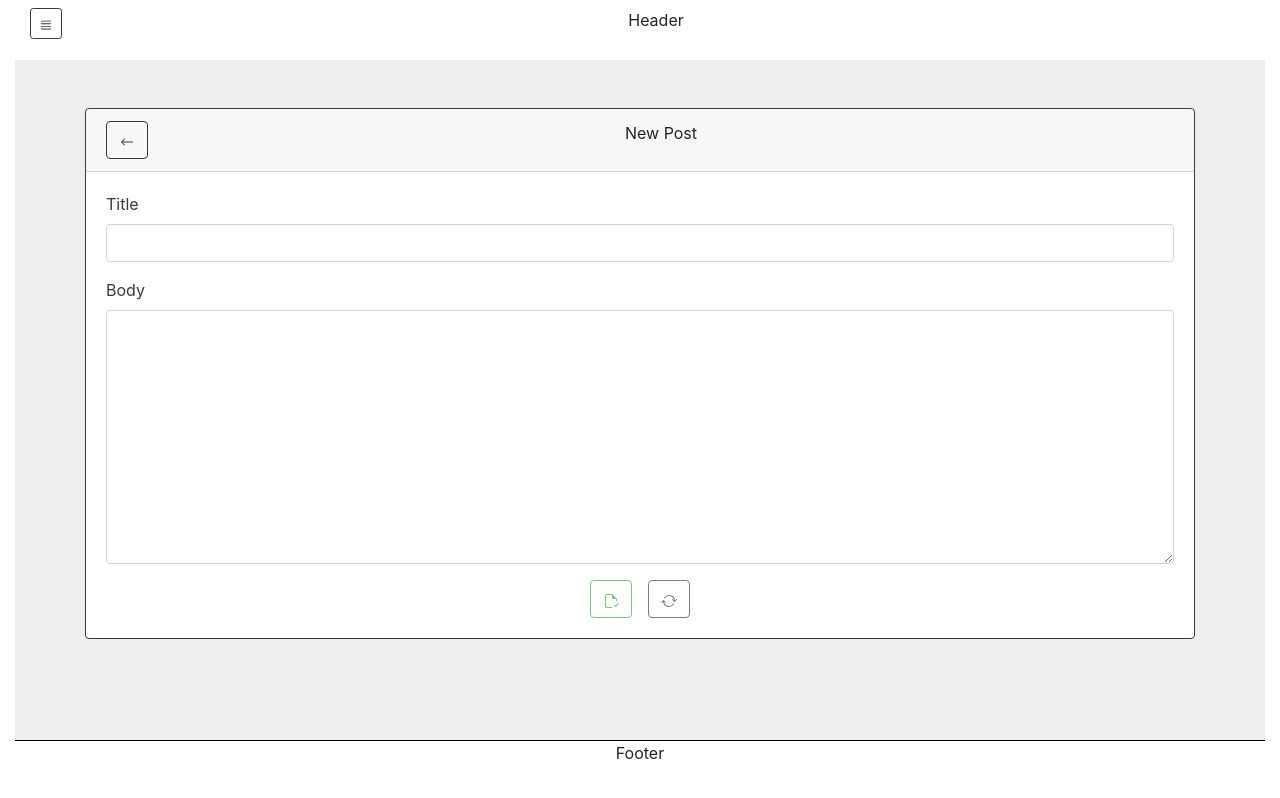
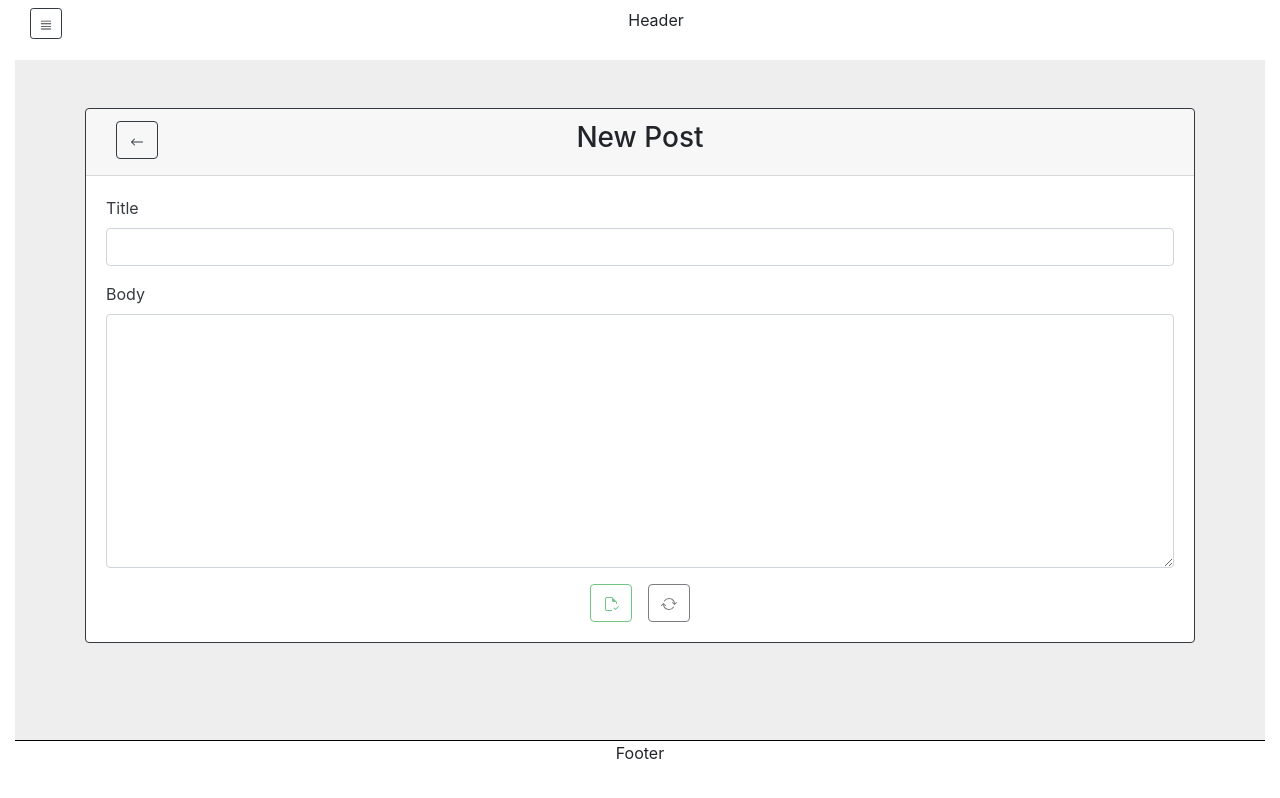
Before and after one commit to AlePericolo/node-react-crud, a React (Create React App) app in the folder frontend/: page /post/create in a window 1280 px wide. Built offline with nearby package versions, Linux system fonts and the light colour scheme.

Commit message:
fix new post style

```diff
--- a/frontend/src/components/post/create.js
+++ b/frontend/src/components/post/create.js
@@ -3,11 +3,14 @@ import { connect } from 'react-redux'
 import { showModal, hideModal, savePost, setSave } from '../../store/actions/'
 
 import Form from './form';
-import { Link } from "react-router-dom";
 import ModalRoot from '../../containers/modal';
 import { BsArrowLeft } from "react-icons/bs";
 
 class Create extends Component {
+
+    goBack = () => {
+        this.props.history.push('/post/');
+    }
 
     savePost = (values) => {
         this.props.savePost(values);
@@ -33,12 +36,16 @@ class Create extends Component {
                 <div className="container py-5">
                     <div className="card border-dark mb-3">
                         <div className="card-header text-center">
-                            <Link to="/post/">
-                                <button type="button" className="btn btn-outline-dark float-left">
-                                    <BsArrowLeft />
-                                </button>
-                            </Link>
-                            New Post
+                            <div className="row">
+                                <div className="col-1">
+                                    <button type="button" className="btn btn-outline-dark" onClick={() => this.goBack()}>
+                                        <BsArrowLeft />
+                                    </button>
+                                </div>
+                                <div className="col-10">
+                                    <h3>New Post</h3>
+                                </div>
+                            </div>
                         </div>
                         <div className="card-body text-dark">
                             <Form onSubmit={this.savePost} />
```
